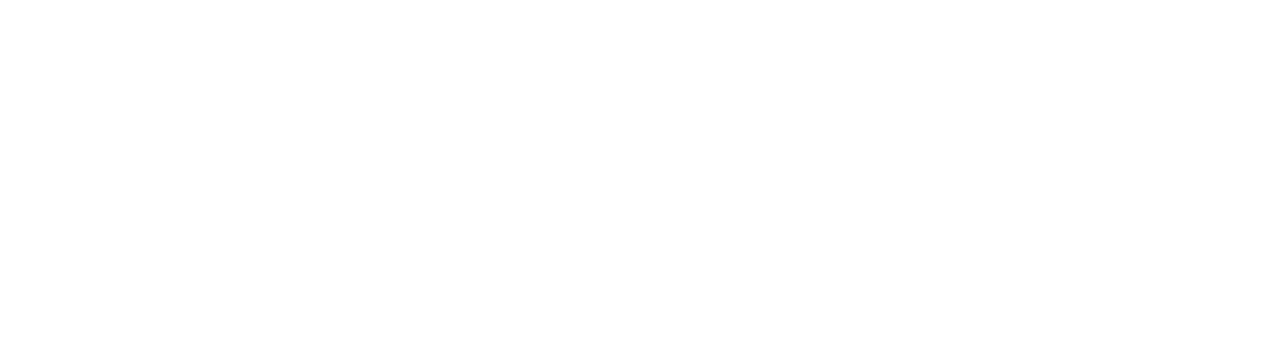
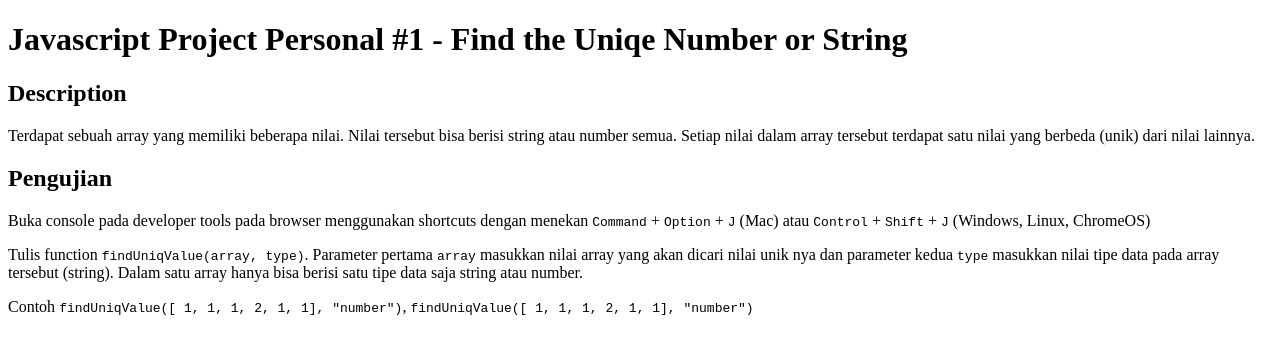
Before and after one commit to ersankarimi/basic-javascript, a plain HTML site: page project-javascript-personal-1/index.html in a window 1280 px wide. Drawn offline with Linux system fonts and the light colour scheme.

Commit message:
Update index.html
Add some content to describe what for this project and how to run it.

```diff
--- a/project-javascript-personal-1/index.html
+++ b/project-javascript-personal-1/index.html
@@ -9,7 +9,23 @@
 </head>
 
 <body>
-
+    <h1>
+        Javascript Project Personal #1 - Find the Uniqe Number or String
+    </h1>
+    <h2>Description</h2>
+    <p>Terdapat sebuah array yang memiliki beberapa nilai. Nilai tersebut bisa berisi string atau number semua. Setiap
+        nilai dalam array tersebut terdapat satu nilai yang berbeda (unik) dari nilai lainnya. </p>
+    <h2>Pengujian</h2>
+    <p>Buka console pada developer tools pada browser menggunakan shortcuts dengan menekan <kbd>Command</kbd> +
+        <kbd>Option</kbd> + <kbd>J</kbd> (Mac) atau <kbd>Control</kbd> + <kbd>Shift</kbd> + <kbd>J</kbd> (Windows,
+        Linux, ChromeOS)
+    </p>
+    <p>Tulis function <code>findUniqValue(array, type)</code>. Parameter pertama <code>array</code> masukkan nilai array
+        yang akan dicari nilai unik nya dan parameter kedua <code>type</code> masukkan nilai tipe data pada array
+        tersebut (string).
+        Dalam satu array hanya bisa berisi satu tipe data saja string atau number.</p>
+    <p>Contoh <samp>findUniqValue([ 1, 1, 1, 2, 1, 1], "number")</samp>, <samp>findUniqValue([ 1, 1, 1, 2, 1, 1],
+            "number")</samp></p>
 </body>
 
 </html>
```
